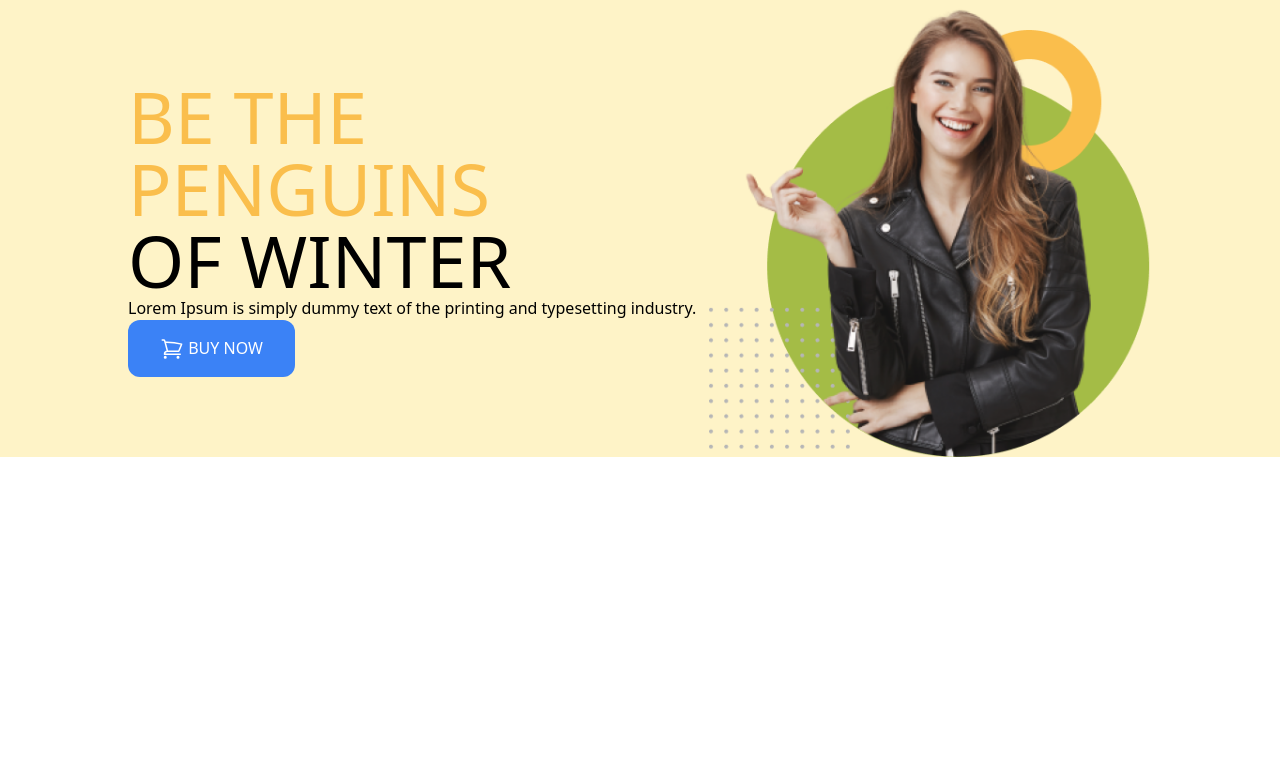
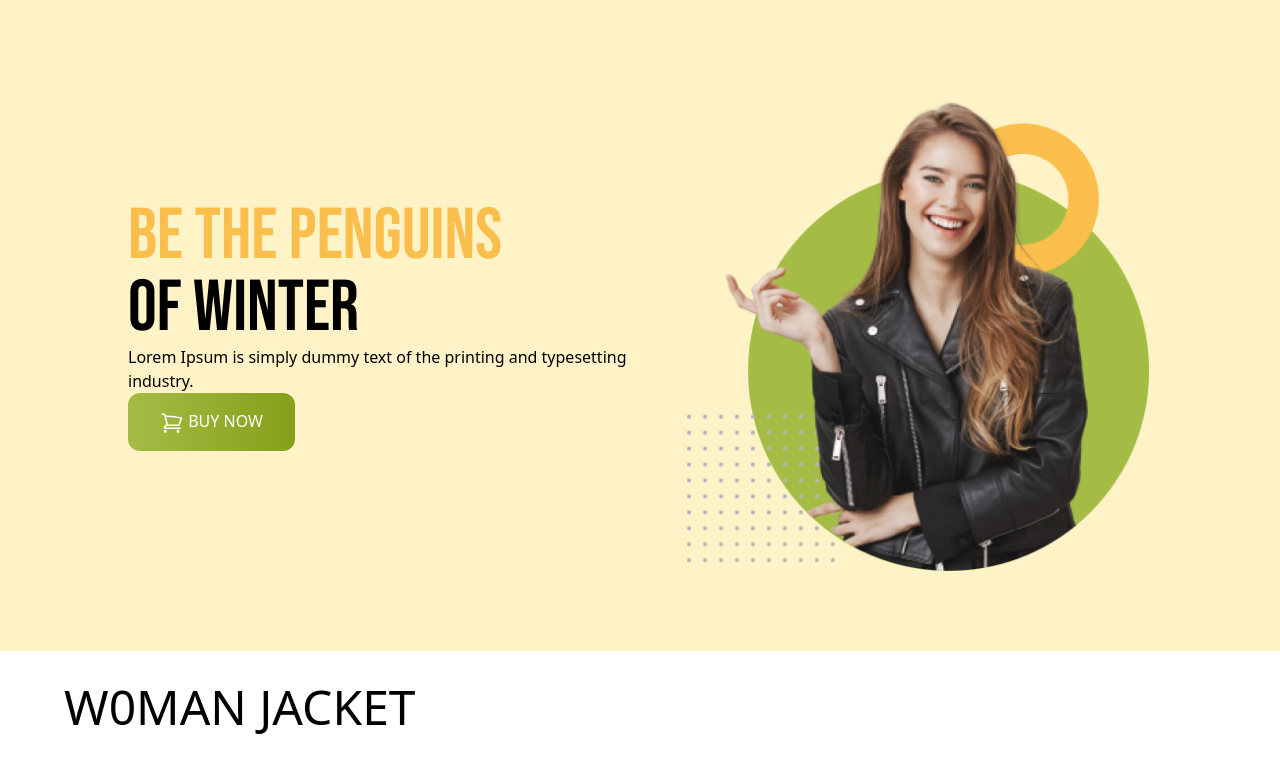
Before and after one commit to anissarkeraraf/fashion-tailwind, a plain HTML site: page index.html in a window 1280 px wide. Drawn offline with nearby package versions, Linux system fonts and the light colour scheme.

Commit message:
header section

```diff
--- a/index.html
+++ b/index.html
@@ -6,27 +6,38 @@
     <meta name="viewport" content="width=device-width, initial-scale=1.0">
     <title>Fashion Tailwind</title>
     <script src="https://cdn.tailwindcss.com"></script>
+    <link rel="preconnect" href="https://fonts.googleapis.com">
+    <link rel="preconnect" href="https://fonts.gstatic.com" crossorigin>
+    <link href="https://fonts.googleapis.com/css2?family=Bebas+Neue&display=swap" rel="stylesheet">
+    <style>
+        .font-babes{
+            font-family: 'Bebas Neue', sans-serif;
+        }
+    </style>
 </head>
 
 <body>
 
-    <header class="bg-amber-100 px-32">
+    <header class="bg-amber-100 md:px-32 py-20">
         <!-- nav section -->
         <nav>
 
         </nav>
 
         <!-- banner section -->
-        <div class="flex justify-between items-center">
+        <div class="flex flex-col md:flex-row justify-between items-center space-y-3">
             <div>
-                <h2 class="text-7xl uppercase"><span class="text-[#FABE4C]">Be the Penguins</span><br>
+                <h2 class="text-7xl uppercase font-babes"><span class="text-[#FABE4C]">Be the Penguins</span><br>
                     of Winter</h2>
                 <p>Lorem Ipsum is simply dummy text of the printing
                     and typesetting industry.</p>
-                <button class="py-4 px-8 bg-blue-500 rounded-xl uppercase text-white font-medium">
-                    <svg xmlns="http://www.w3.org/2000/svg" fill="none" viewBox="0 0 24 24" stroke-width="1.5" stroke="currentColor" class="w-6 h-6 inline">
-                        <path stroke-linecap="round" stroke-linejoin="round" d="M2.25 3h1.386c.51 0 .955.343 1.087.835l.383 1.437M7.5 14.25a3 3 0 0 0-3 3h15.75m-12.75-3h11.218c1.121-2.3 2.1-4.684 2.924-7.138a60.114 60.114 0 0 0-16.536-1.84M7.5 14.25 5.106 5.272M6 20.25a.75.75 0 1 1-1.5 0 .75.75 0 0 1 1.5 0Zm12.75 0a.75.75 0 1 1-1.5 0 .75.75 0 0 1 1.5 0Z" />
-                      </svg>
+                <button
+                    class="py-4 px-8 bg-gradient-to-r from-[#A4BC46] to-[#85A019] rounded-xl uppercase text-white font-medium">
+                    <svg xmlns="http://www.w3.org/2000/svg" fill="none" viewBox="0 0 24 24" stroke-width="1.5"
+                        stroke="currentColor" class="w-6 h-6 inline">
+                        <path stroke-linecap="round" stroke-linejoin="round"
+                            d="M2.25 3h1.386c.51 0 .955.343 1.087.835l.383 1.437M7.5 14.25a3 3 0 0 0-3 3h15.75m-12.75-3h11.218c1.121-2.3 2.1-4.684 2.924-7.138a60.114 60.114 0 0 0-16.536-1.84M7.5 14.25 5.106 5.272M6 20.25a.75.75 0 1 1-1.5 0 .75.75 0 0 1 1.5 0Zm12.75 0a.75.75 0 1 1-1.5 0 .75.75 0 0 1 1.5 0Z" />
+                    </svg>
 
                     Buy Now</button>
             </div>
@@ -36,7 +47,11 @@
         </div>
     </header>
     <main>
-
+        <section>
+            <div class="py-8 max-w-6xl mx-auto">
+                <h2 class="text-5xl font-bebas">W0MAN JACKET</h2>
+            </div>
+        </section>
     </main>
 </body>
 
```
